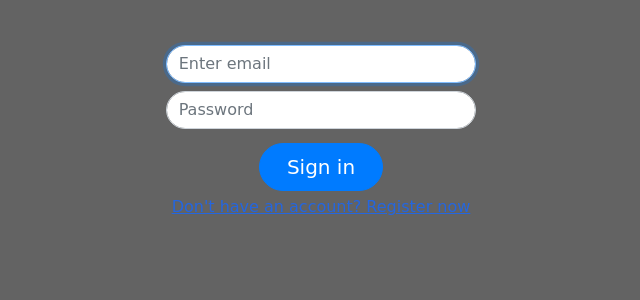
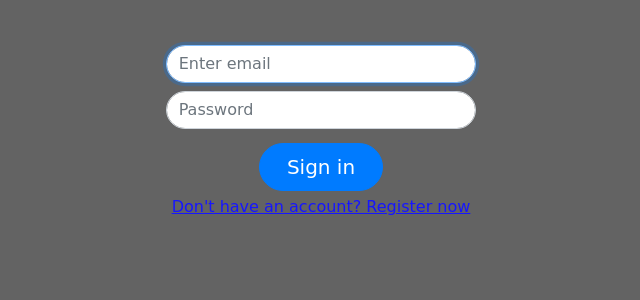
Before and after one commit to VinhDo1/CS4640, a PHP site: page /login.html in a window 1280 px wide, with the pointer over the restyled element. Shown: the part 221-521 px from the top of the page, without its empty margins (319-959 px from the left). Run offline with PHP 8.4, Linux system fonts and the light colour scheme.

Commit message:
Fixed color of pseudo class

```diff
--- a/styles/custom.css
+++ b/styles/custom.css
@@ -74,7 +74,7 @@ a {
 }
 
 a:hover {
-    color: rgb(36, 102, 224);
+    color: rgb(22, 22, 255);
 }
 
 img {
```
